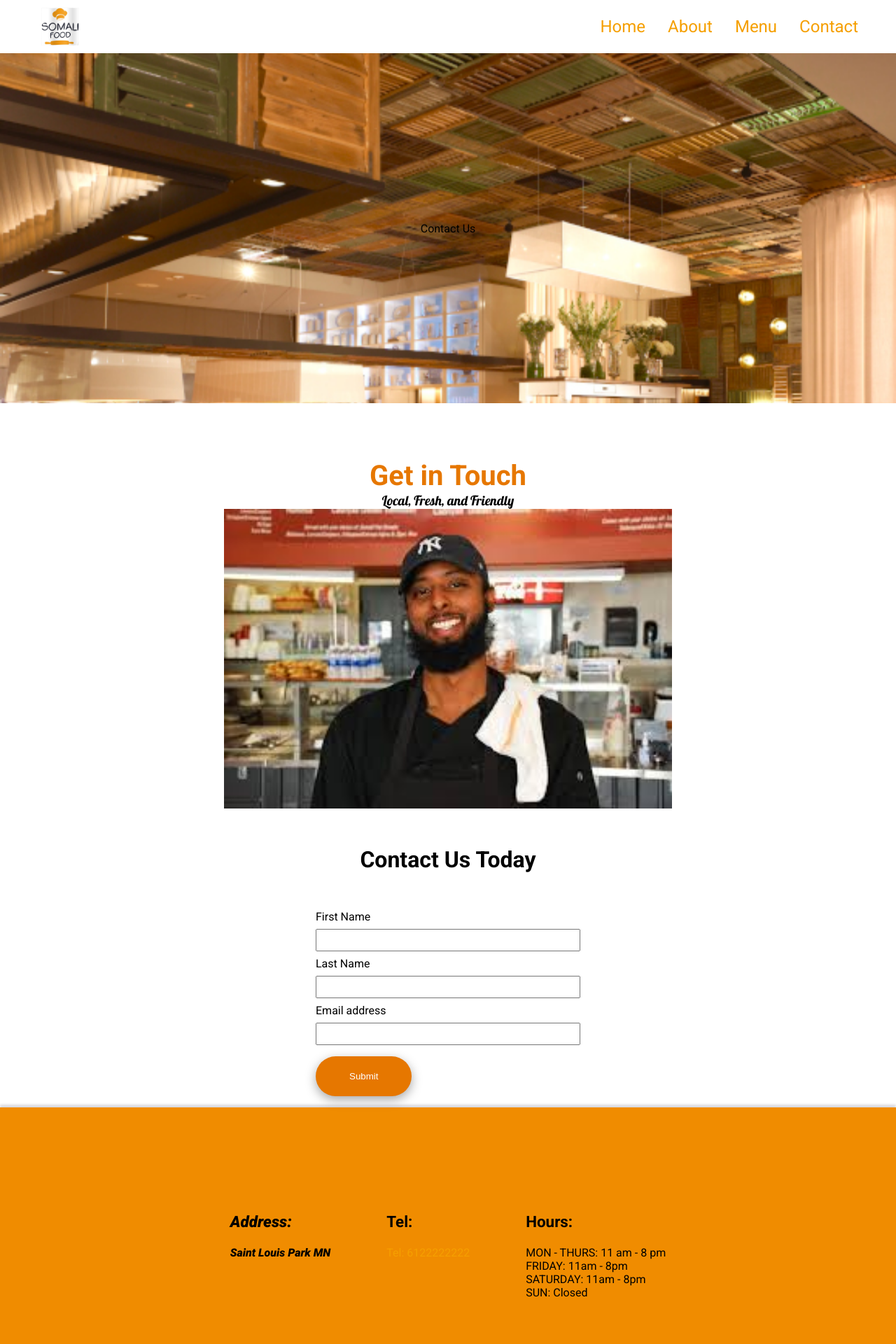
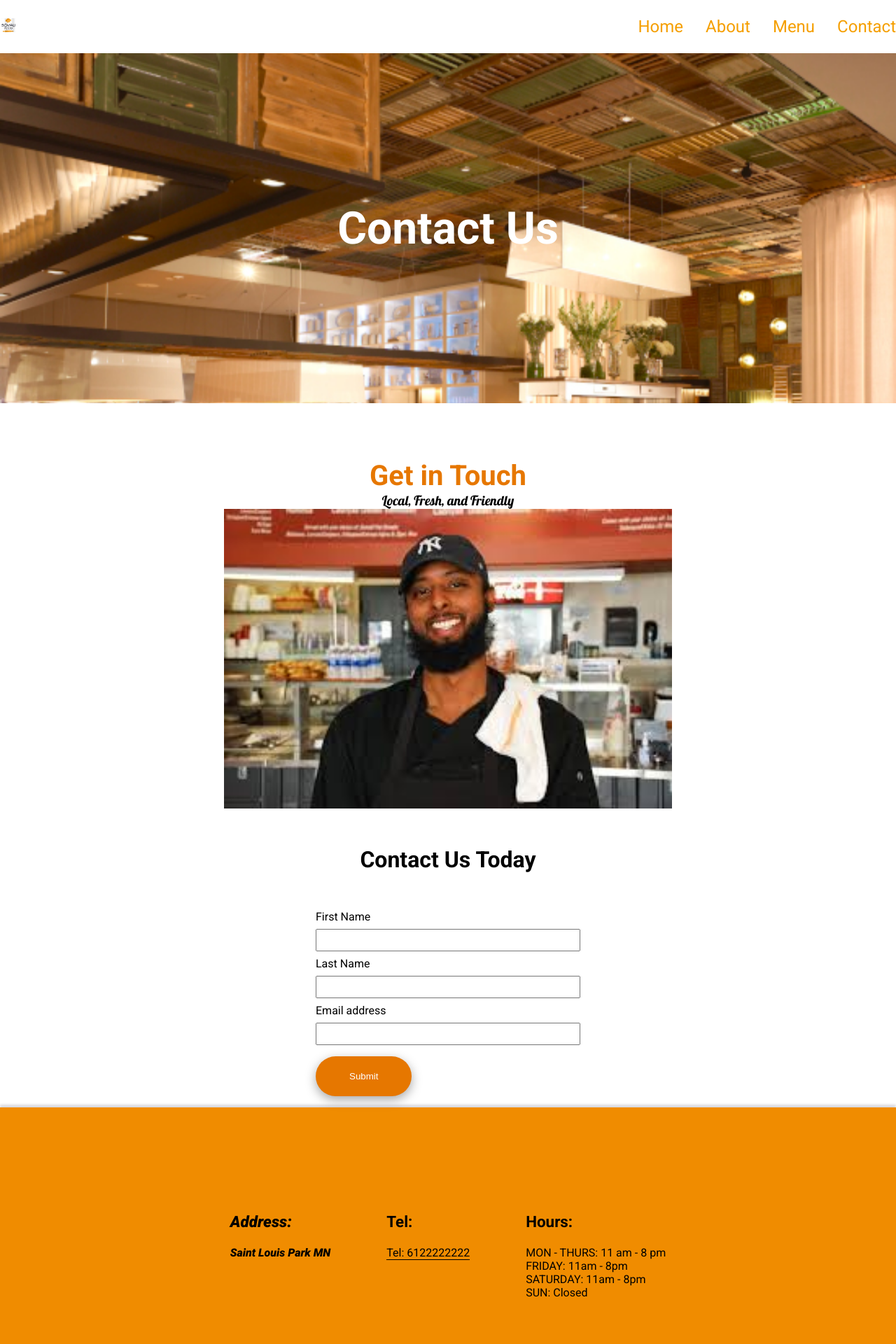
Before and after one commit to ZakariyeAden/Somali-Resturant, a React (Create React App) app: page /contact in a window 1280 px wide. Shown: the top 1920 px of the page at 70% size. Built offline with nearby package versions, Linux system fonts and the light colour scheme.

Commit message:
updating components

```diff
--- a/src/Components/Footer/Footer.js
+++ b/src/Components/Footer/Footer.js
@@ -1,5 +1,10 @@
 import React from "react";
 import '../../Style/Footer.css'
+const data = [
+  {id:1, heading: "address:",location: "Saint Louis Park MN" },
+  {id:2, tel: "Tel:",phone: 6122222222 },
+  {id:3, hours: "hours:",phone: 6122222222 },
+];
 function Footer() {
   return (
     <footer>
@@ -8,9 +13,9 @@ function Footer() {
          <h3>Address:</h3>
           <p className="address">Saint Louis Park MN</p>
         </address>
-        <div className="contact">
-          <h3>Tel:</h3>
-          <a href="tel:6122222222">Tel: 6122222222</a>
+        <div className="contact-footer">
+          <h3 className="tel-heading">Tel:</h3>
+          <a href="tel:6122222222" className="telephone">Tel: 6122222222</a>
         </div>
         <div className="hours">
           <h3>Hours:</h3>
--- a/src/Components/Nav/Navbar.js
+++ b/src/Components/Nav/Navbar.js
@@ -7,7 +7,9 @@ function Navbar() {
   return (
     <header>
       <nav className="navbar">
-        <img src={logo} className="logo"/>
+        <div className="align">
+          <img src={logo} className="logo"/>
+        </div>
         <ul className={isMobile ? "nav-links-mobile" : "links"} onClick={() => setIsMobile(false)}>
           <Link to="/" className="home">Home</Link>
           <Link to="/about" className="about">About</Link>
--- a/src/Components/Pages/Contact.js
+++ b/src/Components/Pages/Contact.js
@@ -21,7 +21,7 @@ function Contact() {
     <div>
         <Parallax bgImage={Dining}>
         <div style={{ height: 500 }}>
-          <div style={insideStyles} className="menu-heading">
+          <div style={insideStyles} className="heading-primary">
             Contact Us
           </div>
         </div>
--- a/src/Components/Pages/Home.js
+++ b/src/Components/Pages/Home.js
@@ -37,7 +37,7 @@ function Home() {
                 Our <br />
                 Flavors
               </h3>
-              <p>
+              <p className="text-align">
                 Lorem ipsum dolor sit amet, consectetur adipisicing elit.
                 <br /> Explicabo esse accusantium libero laborum aperiam ad
                 minima officiis placeat
--- a/src/Components/Pages/Menu.js
+++ b/src/Components/Pages/Menu.js
@@ -20,7 +20,7 @@ function Menu() {
     <section>
       <Parallax bgImage={Halal}>
         <div style={{ height: 500 }}>
-          <div style={insideStyles} className="menu-heading">
+          <div style={insideStyles} className="heading-primary">
             Menu
           </div>
         </div>
```
